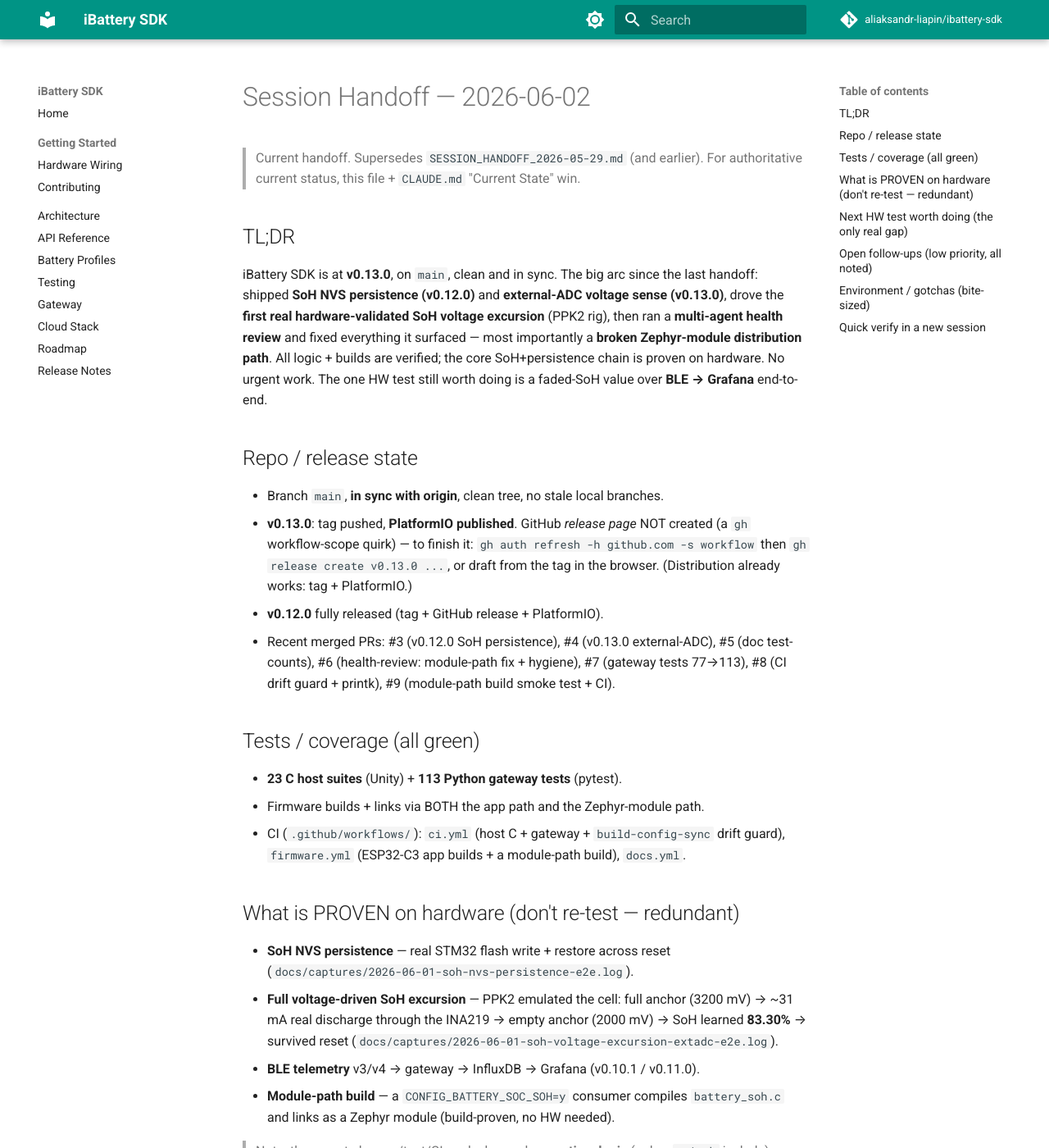
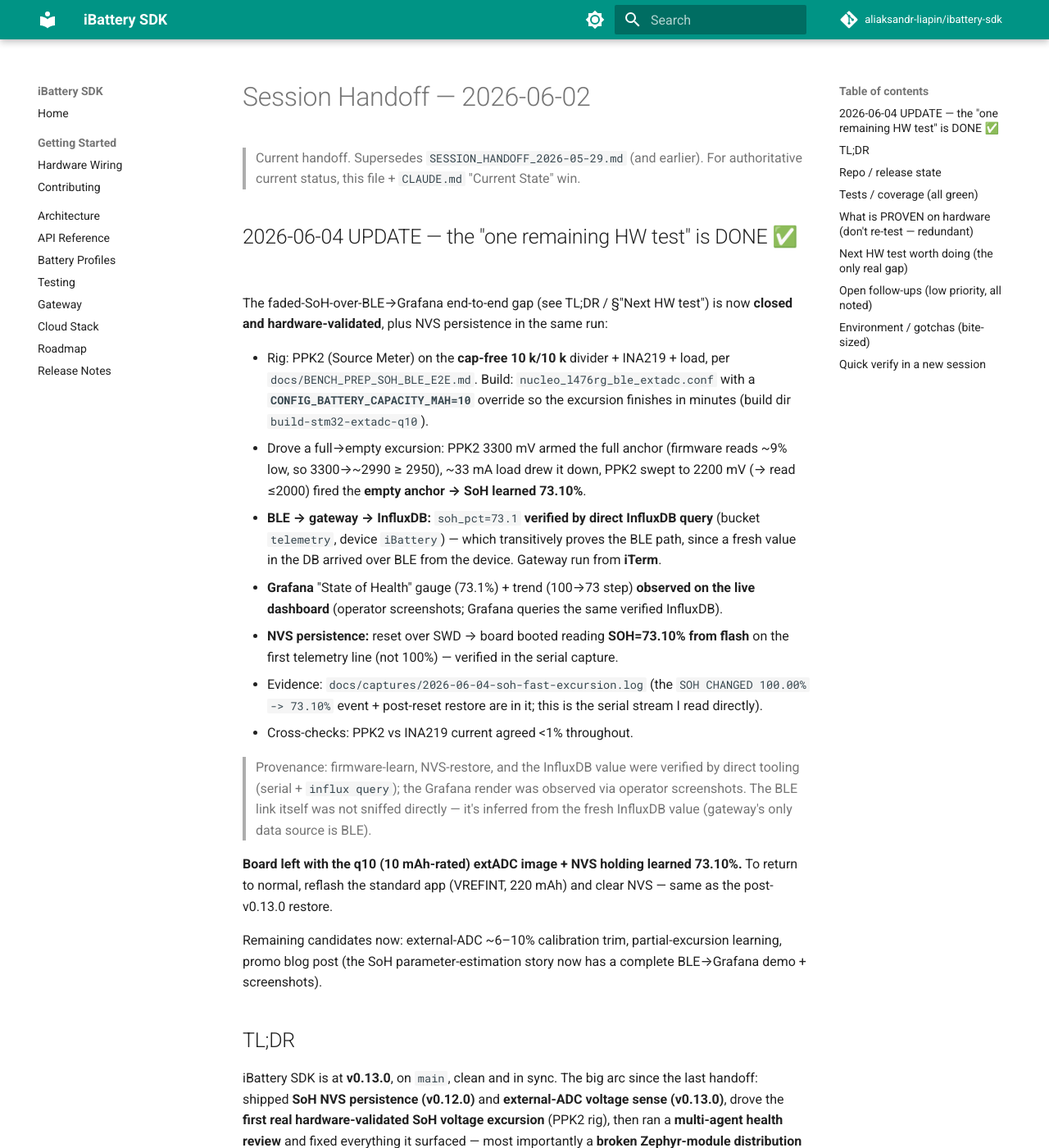
Before and after one commit to aliaksandr-liapin/ibattery-sdk, an MkDocs documentation site: the page built from docs/SESSION_HANDOFF_2026-06-02.md, in a window 1280 px wide and 1400 px high. Shown: the whole window at 82% size. Built offline with MkDocs 1.6.1 and Material for MkDocs 9.7.7, drawn with Linux system fonts in a browser that asks for light colours; comment, search, counter and statistics services are not loaded.

Commit message:
test(hw): faded SoH excursion — learn 73.10%, persist, reach InfluxDB (#15)
Records the 2026-06-04 bench session exercising the SoH excursion end-to-end.
Evidence provenance is stated explicitly (no overclaiming):

VERIFIED by direct tooling (from the dev host):
- Firmware learned 100% -> 73.10% from a PPK2 voltage excursion — read in the
  serial capture (SOH CHANGED event).
- NVS persistence: after an SWD reset, first boot telemetry line read
  SOH=73.10% (restored from flash, not 100%).
- soh_pct=73.1 present in InfluxDB (bucket telemetry, device iBattery) via a
  direct `influx query`. This transitively evidences the BLE->gateway->InfluxDB
  path (the gateway's only data source is BLE).

OBSERVED via operator screenshots (not rendered by this agent):
- Grafana "State of Health" gauge 73.1% + trend showing the 100->73 step
  (Grafana queries the same verified InfluxDB).

NOT directly verified: the BLE radio link was not sniffed; it is inferred from
the fresh InfluxDB value.

Rig: PPK2 (Source Meter) + cap-free 10k/10k divider + INA219 + load;
nucleo_l476rg_ble_extadc.conf with CONFIG_BATTERY_CAPACITY_MAH=10 (fast
excursion). 3300mV armed full anchor (~9% divider offset), ~33mA draw-down,
2200mV fired empty anchor. PPK2 vs INA219 current agreed <1%.

Adds:
- docs/captures/2026-06-04-soh-fast-excursion.log — serial evidence (read directly).
- scripts/soh_excursion_monitor.py — serial monitor/logger flagging SoH transitions.
- docs/SESSION_HANDOFF_2026-06-02.md — 2026-06-04 update with the provenance note.

Docs/evidence only; no source or build changes.

Co-authored-by: Claude Opus 4.8 <noreply@anthropic.com>

```diff
--- a/docs/SESSION_HANDOFF_2026-06-02.md
+++ b/docs/SESSION_HANDOFF_2026-06-02.md
@@ -2,6 +2,45 @@
 
 > Current handoff. Supersedes `SESSION_HANDOFF_2026-05-29.md` (and earlier).
 > For authoritative current status, this file + `CLAUDE.md` "Current State" win.
+
+## 2026-06-04 UPDATE — the "one remaining HW test" is DONE ✅
+
+The faded-SoH-over-BLE→Grafana end-to-end gap (see TL;DR / §"Next HW test") is
+now **closed and hardware-validated**, plus NVS persistence in the same run:
+
+- Rig: PPK2 (Source Meter) on the **cap-free 10 k/10 k** divider + INA219 + load,
+  per `docs/BENCH_PREP_SOH_BLE_E2E.md`. Build: `nucleo_l476rg_ble_extadc.conf`
+  with a **`CONFIG_BATTERY_CAPACITY_MAH=10`** override so the excursion finishes
+  in minutes (build dir `build-stm32-extadc-q10`).
+- Drove a full→empty excursion: PPK2 3300 mV armed the full anchor (firmware
+  reads ~9% low, so 3300→~2990 ≥ 2950), ~33 mA load drew it down, PPK2 swept to
+  2200 mV (→ read ≤2000) fired the **empty anchor → SoH learned 73.10%**.
+- **BLE → gateway → InfluxDB:** `soh_pct=73.1` **verified by direct InfluxDB
+  query** (bucket `telemetry`, device `iBattery`) — which transitively proves the
+  BLE path, since a fresh value in the DB arrived over BLE from the device.
+  Gateway run from **iTerm**.
+- **Grafana** "State of Health" gauge (73.1%) + trend (100→73 step) **observed on
+  the live dashboard** (operator screenshots; Grafana queries the same verified
+  InfluxDB).
+- **NVS persistence:** reset over SWD → board booted reading **SOH=73.10% from
+  flash** on the first telemetry line (not 100%) — verified in the serial capture.
+- Evidence: `docs/captures/2026-06-04-soh-fast-excursion.log` (the
+  `SOH CHANGED 100.00% -> 73.10%` event + post-reset restore are in it; this is
+  the serial stream I read directly).
+- Cross-checks: PPK2 vs INA219 current agreed <1% throughout.
+
+> Provenance: firmware-learn, NVS-restore, and the InfluxDB value were verified
+> by direct tooling (serial + `influx query`); the Grafana render was observed
+> via operator screenshots. The BLE link itself was not sniffed directly — it's
+> inferred from the fresh InfluxDB value (gateway's only data source is BLE).
+
+**Board left with the q10 (10 mAh-rated) extADC image + NVS holding learned
+73.10%.** To return to normal, reflash the standard app (VREFINT, 220 mAh) and
+clear NVS — same as the post-v0.13.0 restore.
+
+Remaining candidates now: external-ADC ~6–10% calibration trim, partial-excursion
+learning, promo blog post (the SoH parameter-estimation story now has a complete
+BLE→Grafana demo + screenshots).
 
 ## TL;DR
 
```
Also changed, not shown: 2 other files.
